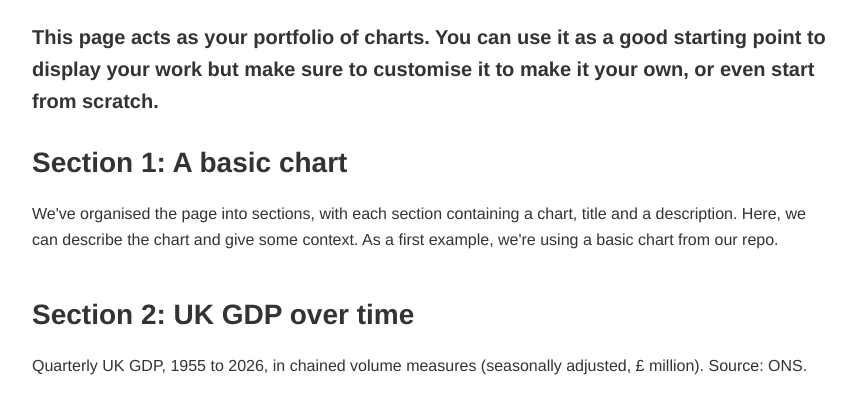
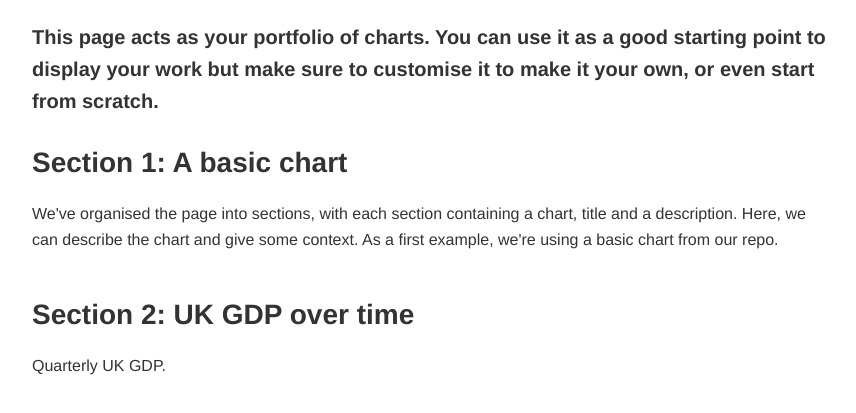
Before and after one commit to anaghasasidharan10/anaghasasidharan10.github.io, a plain HTML site: page index.html in a window 1280 px wide. Shown: the part 177-590 px from the top of the page, without its empty margins (208-1064 px from the left). Drawn offline with Linux system fonts and the light colour scheme; a script that the page names is missing.

Commit message:
Simplify UK GDP description in index.html
Updated the description of UK GDP in section 2.

```diff
--- a/index.html
+++ b/index.html
@@ -70,7 +70,7 @@
         <div class="chart-description">
             <h2>Section 2: UK GDP over time</h2>
             <p>
-                Quarterly UK GDP, 1955 to 2026, in chained volume measures (seasonally adjusted, £ million). Source: ONS.
+                Quarterly UK GDP.
             </p>
         </div>
         <figure id="Location2"></figure>
```
